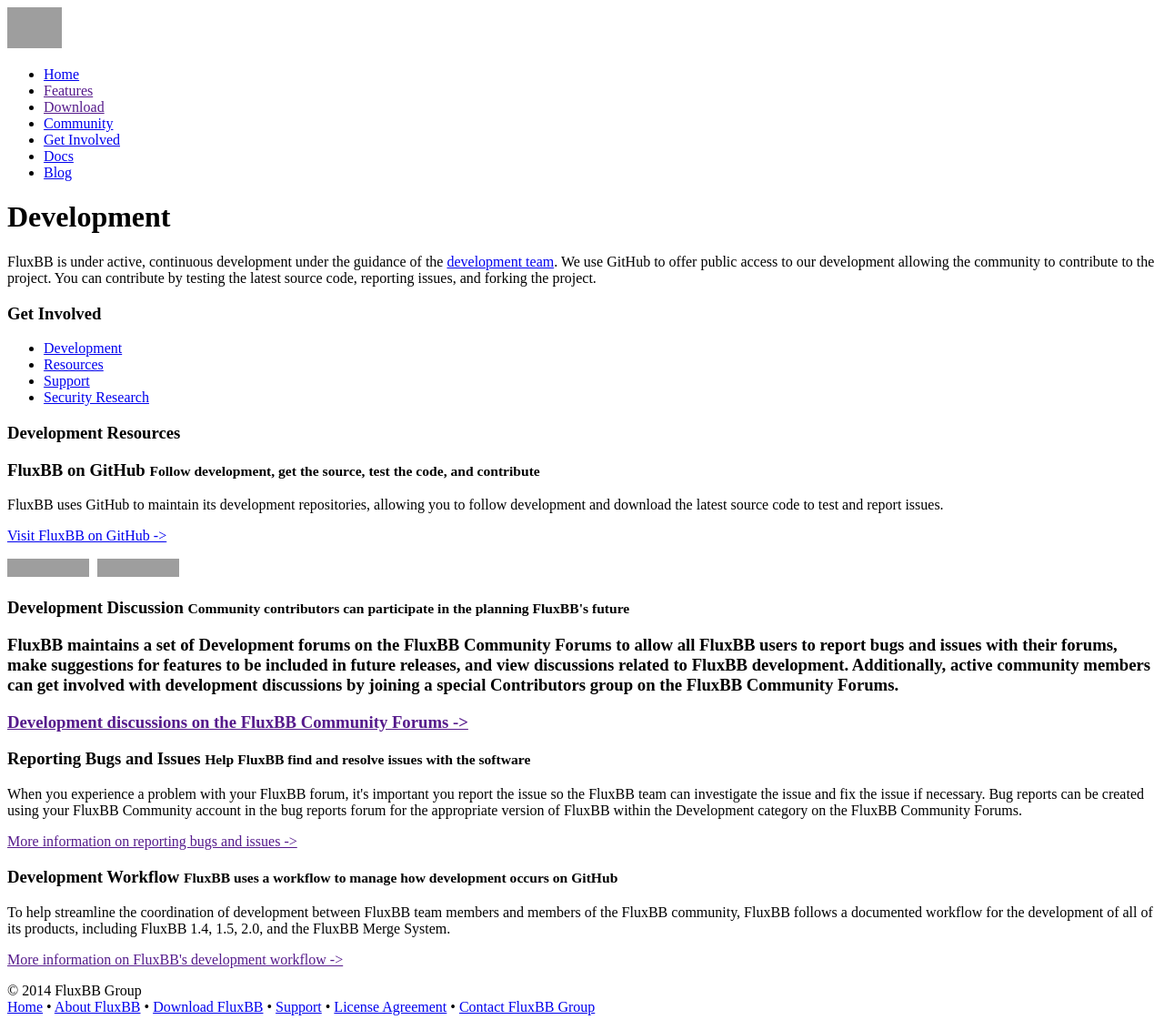
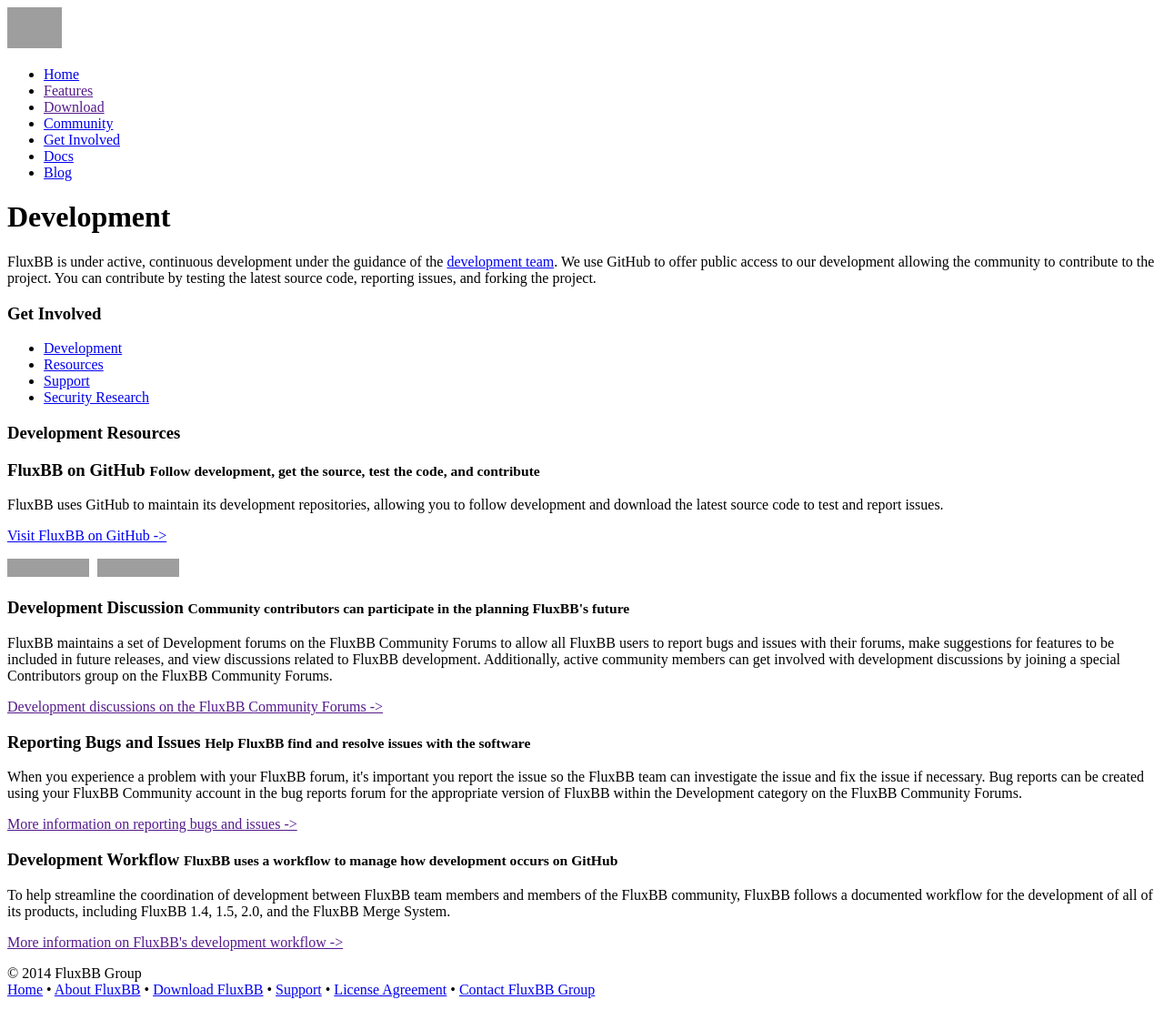
Before and after one commit to volkirik/fluxbb-site, a Jekyll site: the page built from get-involved/development.html, in a window 1280 px wide. Shown: the whole page at 91% size. Built offline with Jekyll 4.4.1, drawn with Linux system fonts in a browser that asks for light colours; Markdown is read by kramdown in place of the engine named in the settings; a style sheet for code colours, icons or effects is not loaded; grey boxes are pictures that could not be loaded.

```diff
--- a/get-involved/development.html
+++ b/get-involved/development.html
@@ -59,7 +59,7 @@ meta_description: Find out how to get involved with the best forum software thro
 	<p class="githubButtons"><iframe style="border: none; width: 95px; height: 20px;" src="http://ghbtns.com/github-btn.html?user=fluxbb&amp;repo=fluxbb&amp;type=watch&amp;count=true"></iframe>
 	<iframe style="border: none; width: 95px; height: 20px;" src="http://ghbtns.com/github-btn.html?user=fluxbb&amp;repo=fluxbb&amp;type=fork&amp;count=true"></iframe></p>
 
-	<h3>Development Discussion <small>Community contributors can participate in the planning FluxBB's future</small>
+	<h3>Development Discussion <small>Community contributors can participate in the planning FluxBB's future</small></h3>
 
 	<p>FluxBB maintains a set of Development forums on the FluxBB Community Forums to allow all FluxBB users to report bugs and
 	issues with their forums, make suggestions for features to be included in future releases, and view discussions related to
```
